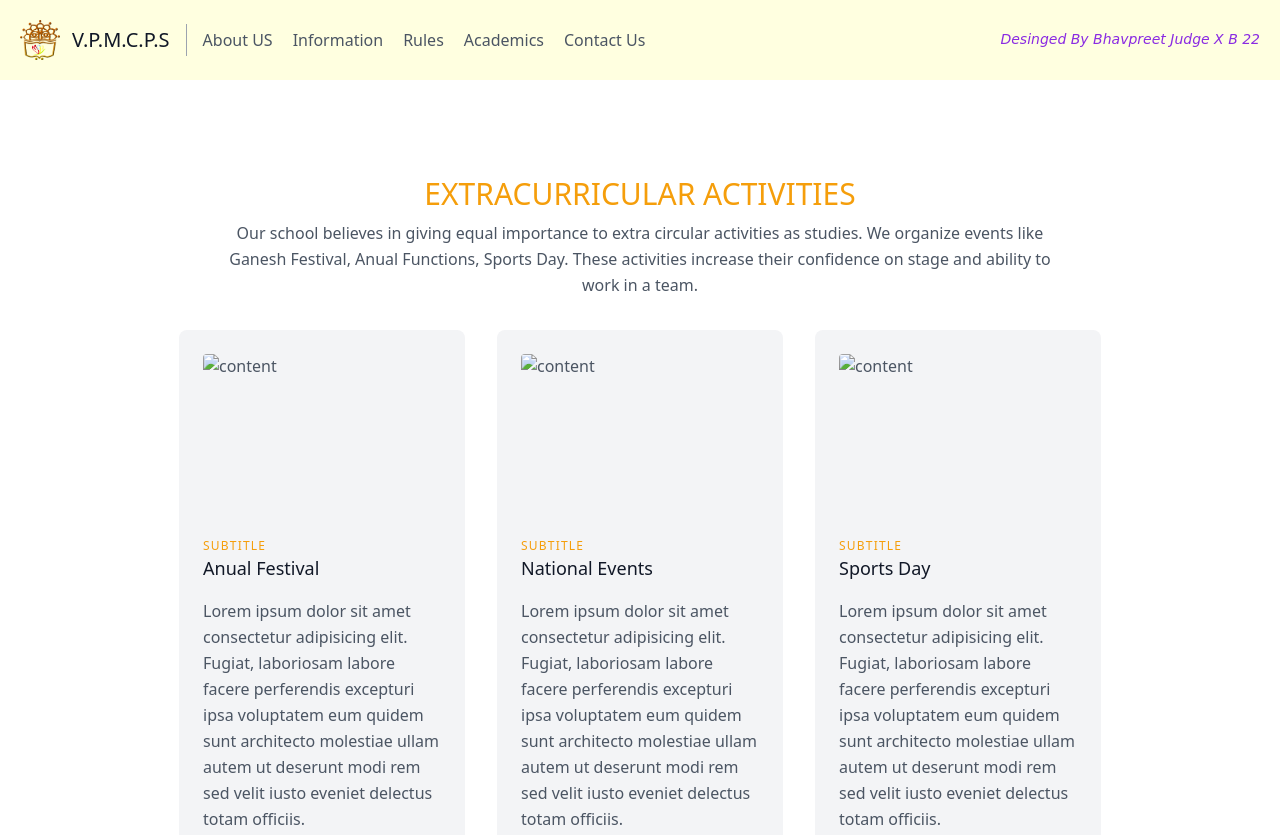
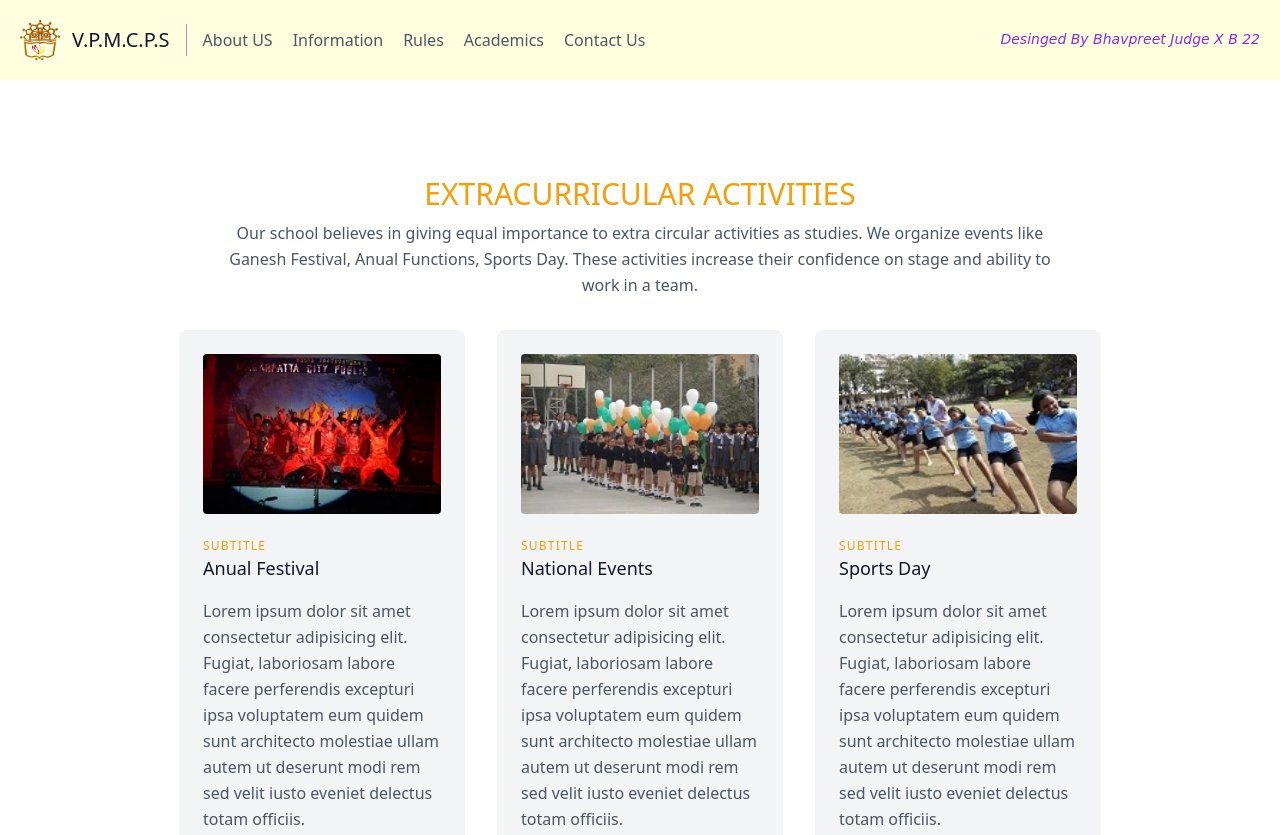
Before and after one commit to BJ2611/schoolsite.github.io, a plain HTML site: page gallery/index.html in a window 1280 px wide. Shown: the top 835 px of the page. Drawn offline with nearby package versions, Linux system fonts and the light colour scheme.

Commit message:
Changed name of file

```diff
--- a/gallery/index.html
+++ b/gallery/index.html
@@ -68,7 +68,7 @@
                 <div class="xl:w-1/4 md:w-1/2 p-4 ">
                     <div class="bg-gray-100 p-6 rounded-lg">
                         <img class="h-40 rounded w-full object-cover object-center mb-6"
-                            src="/schoolsite.github.io/pictures/p9Small.jpg" alt="content">
+                            src="/schoolsite.github.io/pictures/p9Small.webp" alt="content">
                         <h3 class="tracking-widest text-yellow-500 text-xs font-medium title-font">SUBTITLE</h3>
                         <h2 class="text-lg text-gray-900 font-medium title-font mb-4">Anual Festival</h2>
                         <p class="leading-relaxed text-base">Lorem ipsum dolor sit amet consectetur adipisicing elit.
@@ -80,7 +80,7 @@
                 <div class="xl:w-1/4 md:w-1/2 p-4">
                     <div class="bg-gray-100 p-6 rounded-lg">
                         <img class="h-40 rounded w-full object-cover object-center mb-6"
-                            src="/schoolsite.github.io/pictures/p1Small.jpg" alt="content">
+                            src="/schoolsite.github.io/pictures/p1Small.webp" alt="content">
                         <h3 class="tracking-widest text-yellow-500 text-xs font-medium title-font">SUBTITLE</h3>
                         <h2 class="text-lg text-gray-900 font-medium title-font mb-4">National Events</h2>
                         <p class="leading-relaxed text-base">Lorem ipsum dolor sit amet consectetur adipisicing elit.
@@ -92,7 +92,7 @@
                 <div class="xl:w-1/4 md:w-1/2 p-4">
                     <div class="bg-gray-100 p-6 rounded-lg">
                         <img width="200" height="133" class="h-40 rounded w-full object-cover object-center mb-6"
-                            src="/schoolsite.github.io/pictures/p3Small.jpg" alt="content">
+                            src="/schoolsite.github.io/pictures/p3Small.webp" alt="content">
                         <h3 class="tracking-widest text-yellow-500 text-xs font-medium title-font">SUBTITLE</h3>
                         <h2 class="text-lg text-gray-900 font-medium title-font mb-4">Sports Day</h2>
                         <p class="leading-relaxed text-base">Lorem ipsum dolor sit amet consectetur adipisicing elit.
```
Also changed, not shown: index.html (+3 -3 lines).
